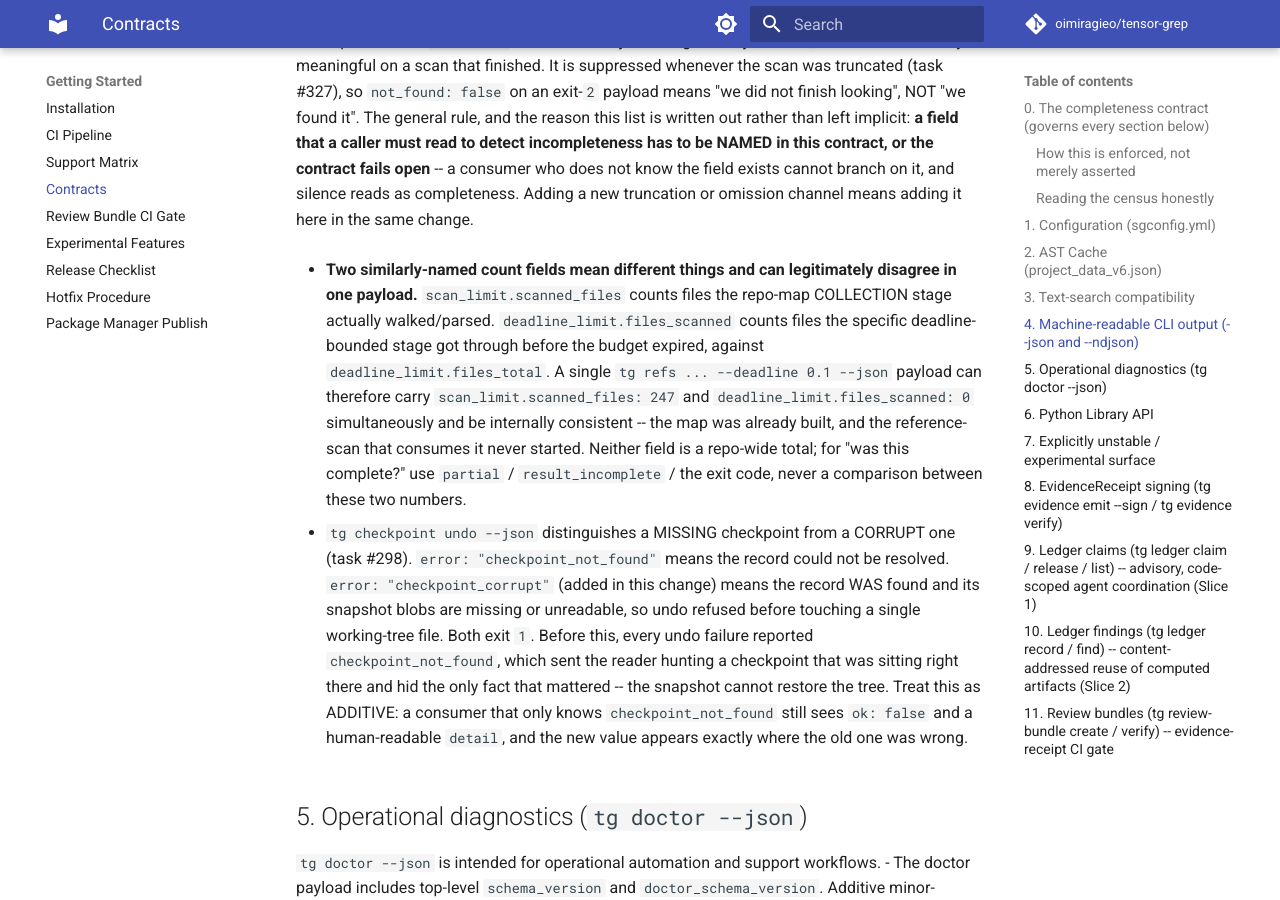
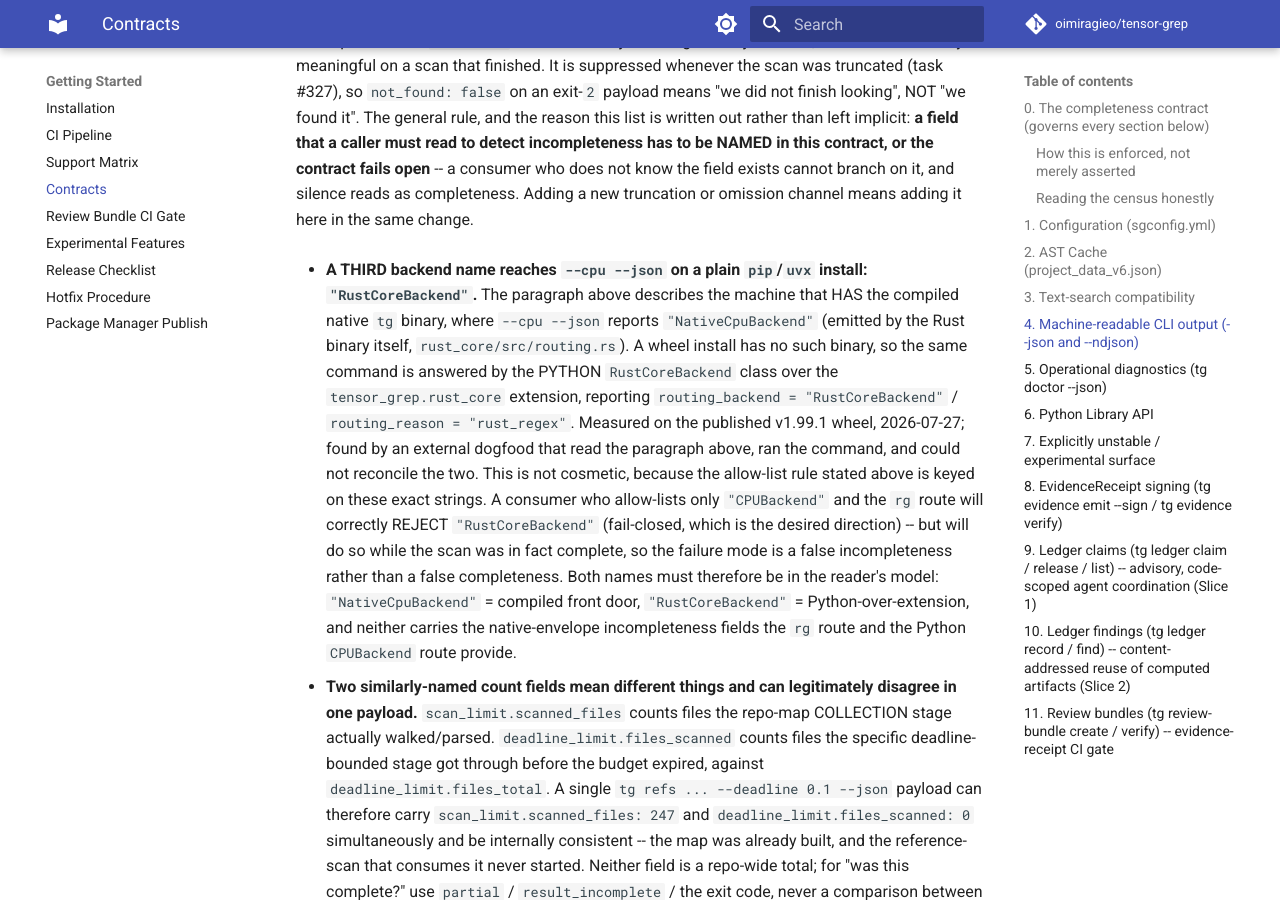
Before and after one commit to oimiragieo/tensor-grep, an MkDocs documentation site: the page built from docs/CONTRACTS.md, in a window 1280 px wide and 900 px high, scrolled down 20870 px. Built offline with MkDocs 1.6.1 and Material for MkDocs 9.7.7, drawn with Linux system fonts in a browser that asks for light colours; comment, search, counter and statistics services are not loaded.

Commit message:
docs(contracts): name the third backend a wheel install actually reports
Codex dogfood round 3 (v1.99.1, published wheel) could not reconcile the
contract with what it measured:

    tg search ... --cpu --json  ->  routing_backend = "RustCoreBackend"
    CONTRACTS.md:174 says       ->  routing_backend = "NativeCpuBackend"

I reproduced it independently, then nearly shipped a WRONG correction --
rewriting the passage to say "NativeCpuBackend, which no shipped invocation
emits". Checking the source before committing showed that claim is false and
would have introduced the exact defect class this file is being fixed for.

Both names are real and describe DIFFERENT backends:
  NativeCpuBackend  emitted by the compiled Rust binary
                    (rust_core/src/routing.rs, native_search.rs:233)
  RustCoreBackend   emitted by the PYTHON backend class over the
                    tensor_grep.rust_core extension
                    (src/tensor_grep/backends/rust_backend.py:169)

So the existing paragraph is not wrong, it is INCOMPLETE: it describes a
machine that has the compiled native binary. A plain pip/uvx wheel has none,
so the same command falls to the Python path and reports the other name. The
surrounding text already warns about "no compiled native tg binary on the
machine" -- it just never said which name that case produces.

Left the original sentence untouched and added the missing case, because the
original is accurate for the install it describes.

Why this is not cosmetic: the allow-list rule in that same paragraph is keyed
on these exact strings. A consumer allow-listing only "CPUBackend" and the rg
route will REJECT "RustCoreBackend" -- fail-closed, the safe direction, but it
rejects a scan that was actually complete. The failure mode is a false
INCOMPLETENESS, not a false completeness. Recorded that explicitly so a reader
knows which way the omission bites.

Measured on the published v1.99.1 wheel, 2026-07-27. Docs only.
58 governance tests green, ruff format clean, added lines pure ASCII.

Co-Authored-By: Claude Opus 5 <noreply@anthropic.com>

```diff
--- a/docs/CONTRACTS.md
+++ b/docs/CONTRACTS.md
@@ -180,6 +180,9 @@ The JSON schemas emitted by `tensor-grep search --json`, `tensor-grep search --n
   - **`not_found`** -- asserts the symbol is genuinely ABSENT, and is therefore only meaningful on a scan that finished. It is suppressed whenever the scan was truncated (task #327), so `not_found: false` on an exit-`2` payload means "we did not finish looking", NOT "we found it".
   The general rule, and the reason this list is written out rather than left implicit: **a field that a caller must read to detect incompleteness has to be NAMED in this contract, or the contract fails open** -- a consumer who does not know the field exists cannot branch on it, and silence reads as completeness. Adding a new truncation or omission channel means adding it here in the same change.
 
+- **A THIRD backend name reaches `--cpu --json` on a plain `pip`/`uvx` install: `"RustCoreBackend"`.** The paragraph above describes the machine that HAS the compiled native `tg` binary, where `--cpu --json` reports `"NativeCpuBackend"` (emitted by the Rust binary itself, `rust_core/src/routing.rs`). A wheel install has no such binary, so the same command is answered by the PYTHON `RustCoreBackend` class over the `tensor_grep.rust_core` extension, reporting `routing_backend = "RustCoreBackend"` / `routing_reason = "rust_regex"`. Measured on the published v1.99.1 wheel, 2026-07-27; found by an external dogfood that read the paragraph above, ran the command, and could not reconcile the two.
+  This is not cosmetic, because the allow-list rule stated above is keyed on these exact strings. A consumer who allow-lists only `"CPUBackend"` and the `rg` route will correctly REJECT `"RustCoreBackend"` (fail-closed, which is the desired direction) -- but will do so while the scan was in fact complete, so the failure mode is a false incompleteness rather than a false completeness. Both names must therefore be in the reader's model: `"NativeCpuBackend"` = compiled front door, `"RustCoreBackend"` = Python-over-extension, and neither carries the native-envelope incompleteness fields the `rg` route and the Python `CPUBackend` route provide.
+
 - **Two similarly-named count fields mean different things and can legitimately disagree in one payload.** `scan_limit.scanned_files` counts files the repo-map COLLECTION stage actually walked/parsed. `deadline_limit.files_scanned` counts files the specific deadline-bounded stage got through before the budget expired, against `deadline_limit.files_total`. A single `tg refs ... --deadline 0.1 --json` payload can therefore carry `scan_limit.scanned_files: 247` and `deadline_limit.files_scanned: 0` simultaneously and be internally consistent -- the map was already built, and the reference-scan that consumes it never started. Neither field is a repo-wide total; for "was this complete?" use `partial` / `result_incomplete` / the exit code, never a comparison between these two numbers.
 
 - `tg checkpoint undo --json` distinguishes a MISSING checkpoint from a CORRUPT one (task #298).
```
